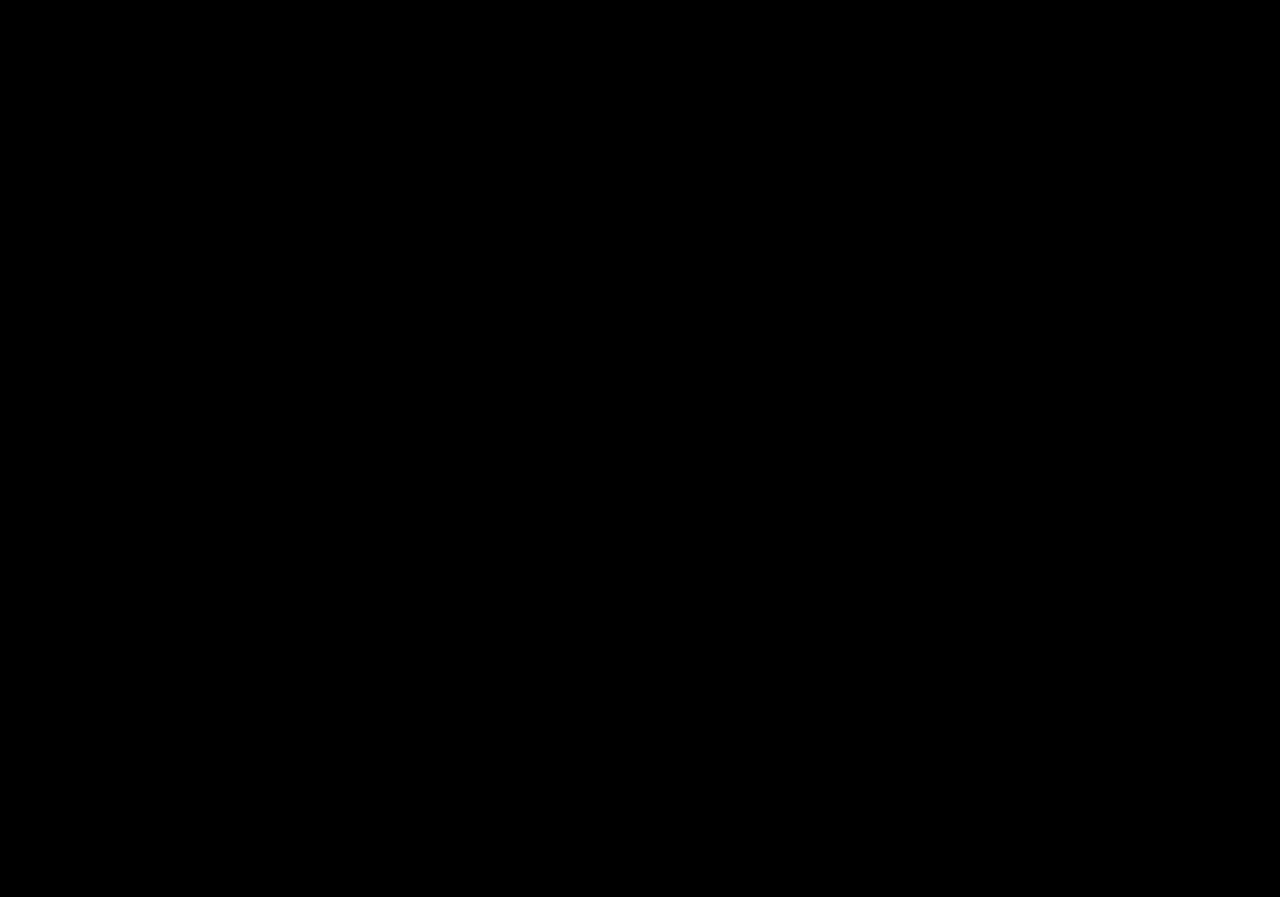
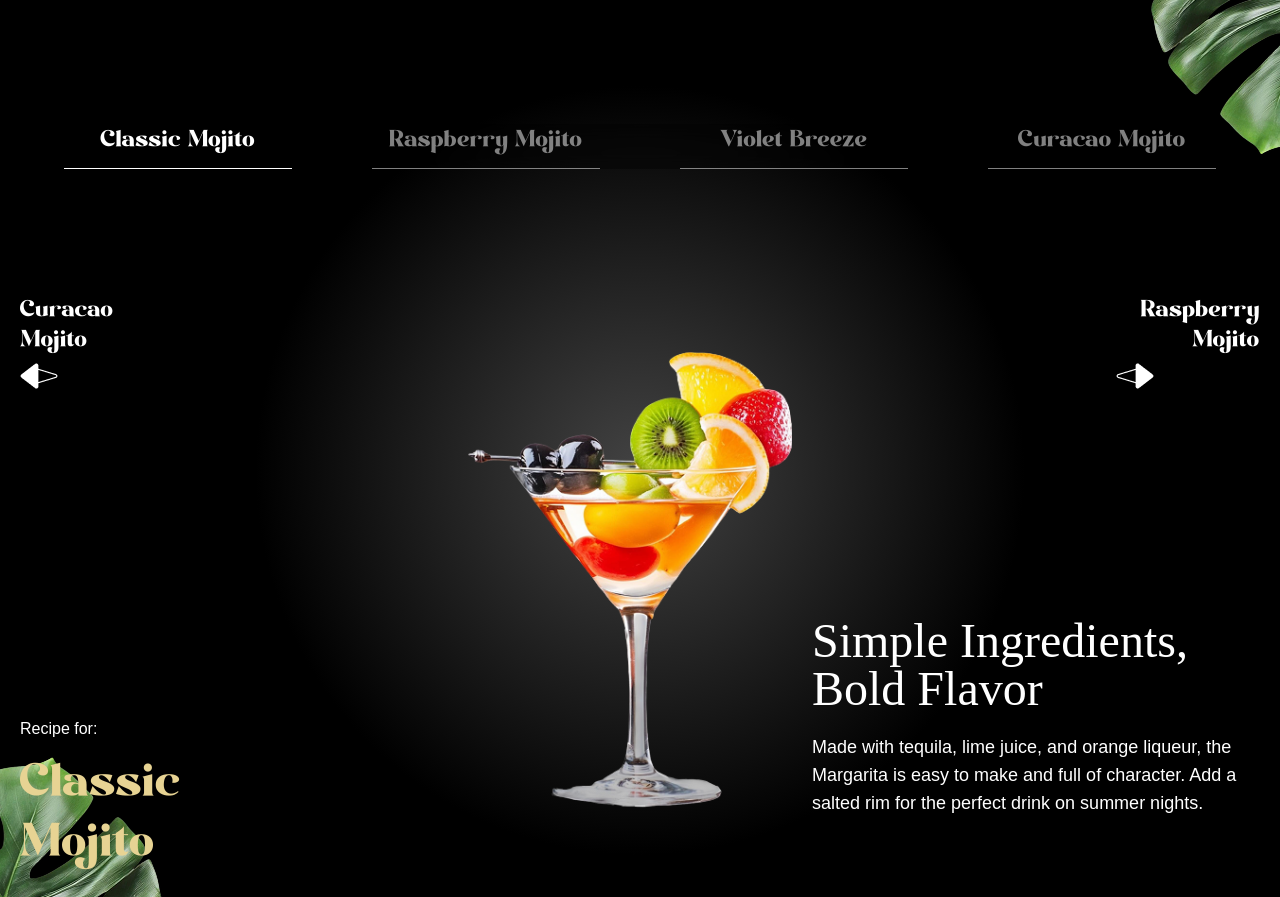
Before and after one commit to KofiIsaacBoateng/ganjo, a React (Vite) app: page / in a window 1280 px wide. Shown: the part 3760-4657 px from the top of the page. Before the commit the page ends 3644 px from the top, so only its background shows below. Built offline with nearby package versions, Linux system fonts and the light colour scheme; a web font is replaced by a local one.

Commit message:
menu section without animations

```diff
--- a/package.json
+++ b/package.json
@@ -4,7 +4,7 @@
   "version": "0.0.0",
   "type": "module",
   "scripts": {
-    "dev": "vite",
+    "dev": "vite --host",
     "build": "tsc -b && vite build",
     "lint": "eslint .",
     "preview": "vite preview"
--- a/src/App.tsx
+++ b/src/App.tsx
@@ -5,6 +5,7 @@
 import Cocktails from "./components/Cocktails";
 import About from "./components/About";
 import Art from "./components/Art";
+import Menu from "./components/Menu";
 
 gsap.registerPlugin(ScrollTrigger, SplitText);
 
@@ -16,6 +17,7 @@
       <Cocktails />
       <About />
       <Art />
+      <Menu />
     </main>
   );
 }
--- /dev/null
+++ b/src/components/Menu.tsx
@@ -0,0 +1,101 @@
+import { useRef, useState } from "react";
+import { sliderLists } from "../constants";
+
+const Menu = () => {
+  const [currentIndex, setCurrentIndex] = useState(0);
+  const contentRef = useRef(null);
+
+  const goToSlide = (index: number): void => {
+    setCurrentIndex((index + sliderLists.length) % sliderLists.length);
+  };
+
+  const getCocktailAt = (indexOffset: number) => {
+    return sliderLists[
+      (currentIndex + indexOffset + sliderLists.length) % sliderLists.length
+    ];
+  };
+
+  const currentCocktail = getCocktailAt(0);
+  const nextCocktail = getCocktailAt(1);
+  const prevCocktail = getCocktailAt(-1);
+
+  return (
+    <section id="menu" aria-labelledby="menu-heading">
+      <img
+        src="/images/slider-left-leaf.png"
+        alt="left-leaf"
+        id="m-left-leaf"
+      />
+      <img
+        src="/images/slider-right-leaf.png"
+        alt="right-leaf"
+        id="m-right-leaf"
+      />
+
+      <h2 id="mehu-heading" className="sr-only">
+        Cocktail Menu
+      </h2>
+
+      <nav className="cocktail-tabs" aria-labelledby="Cocktail Navigation">
+        {sliderLists.map((cocktail, index) => {
+          const isActive = index === currentIndex;
+
+          return (
+            <button
+              key={cocktail.id}
+              className={`${isActive ? "text-white border-white" : "text-white/50 border-white/50"}`}
+              onClick={() => goToSlide(index)}
+            >
+              {cocktail.name}
+            </button>
+          );
+        })}
+      </nav>
+
+      <div className="content">
+        <div className="arrows">
+          <button
+            className="text-left"
+            onClick={() => goToSlide(currentIndex - 1)}
+          >
+            <span>{prevCocktail.name}</span>
+            <img
+              src="/images/right-arrow.png"
+              alt="right arrow"
+              aria-hidden={true}
+            />
+          </button>
+
+          <button
+            className="text-right"
+            onClick={() => goToSlide(currentIndex + 1)}
+          >
+            <span>{nextCocktail.name}</span>
+            <img
+              src="/images/left-arrow.png"
+              alt="left arrow"
+              aria-hidden={true}
+            />
+          </button>
+        </div>
+
+        <div className="cocktail">
+          <img src={currentCocktail.image} className="object-contain" />
+        </div>
+
+        <div className="recipe">
+          <div className="info" ref={contentRef}>
+            <p>Recipe for:</p>
+            <p id="title">{currentCocktail.name}</p>
+          </div>
+          <div className="details">
+            <h2>{currentCocktail.title}</h2>
+            <p>{currentCocktail.description}</p>
+          </div>
+        </div>
+      </div>
+    </section>
+  );
+};
+
+export default Menu;
```
